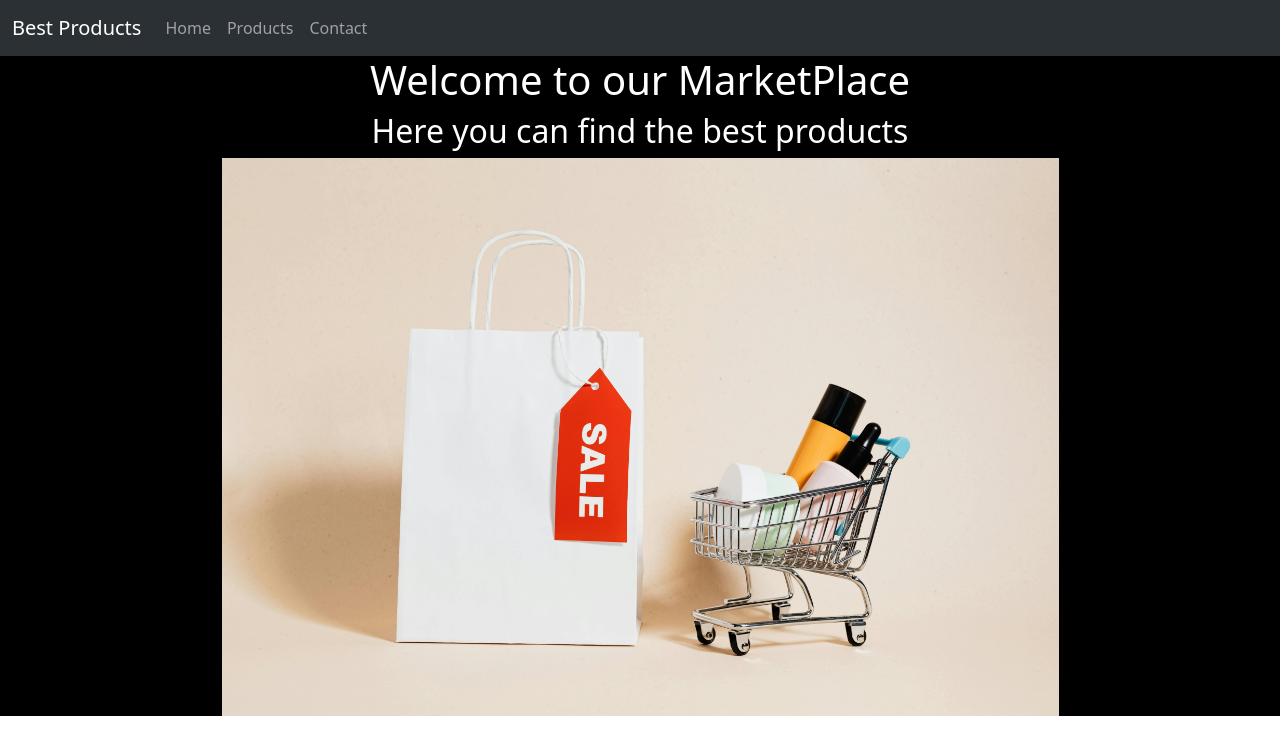
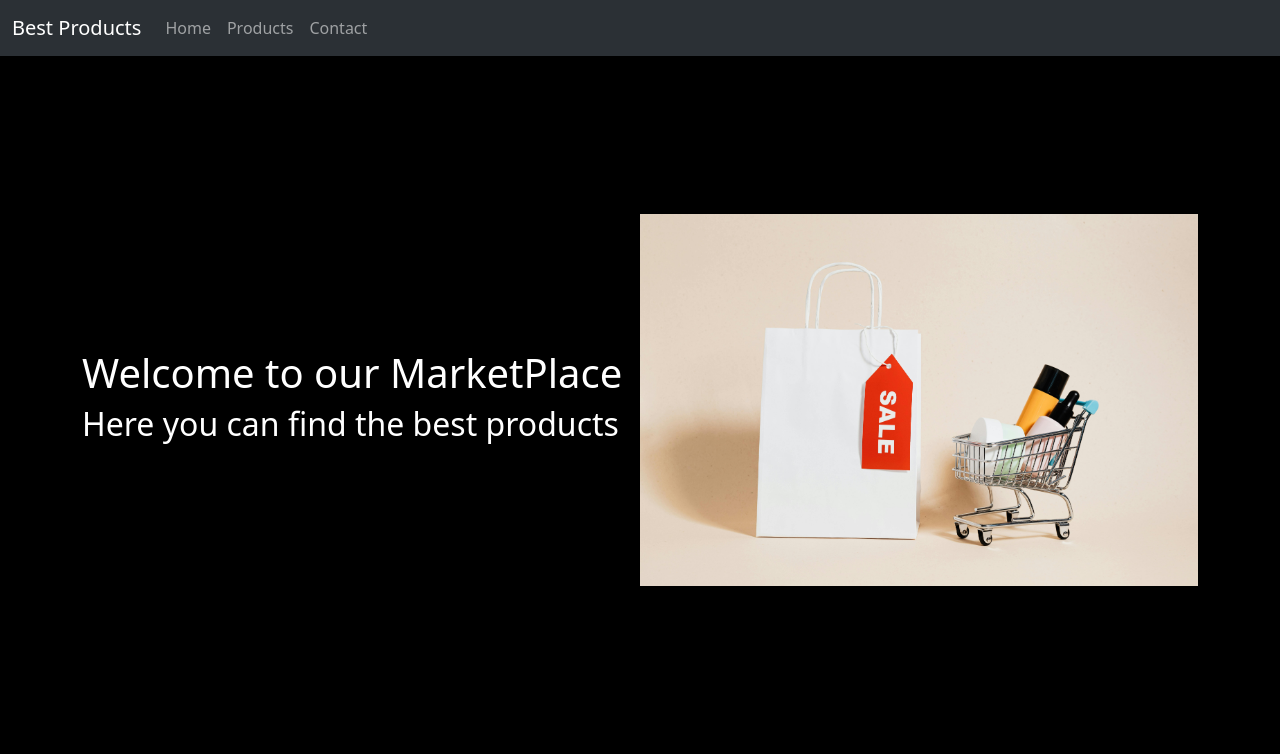
Before and after one commit to emmanuel-cruz-dev/proyecto-angular, an Angular app: page / in a window 1280 px wide. Shown: the top 754 px of the page. Built offline with nearby package versions, Linux system fonts and the light colour scheme.

Commit message:
estilos en clases home y products

```diff
--- a/src/app/app.component.css
+++ b/src/app/app.component.css
@@ -1,4 +1,16 @@
 .general-styles{
   background-color: black;
   color: white;
+  min-height: 100vh;
+  display: flex;
+  flex-direction: column;
+  justify-content: center;
+  align-items: center;
 }
+
+.navbar{
+  width: 100%;
+  position: fixed;
+  top: 0;
+  left: 0;
+}
--- a/src/app/pages/home/home.component.css
+++ b/src/app/pages/home/home.component.css
@@ -1,11 +1,11 @@
 .container {
   display: flex;
-  flex-direction: column;
+  justify-content: space-between;
   align-items: center;
 }
 
 img {
-  width: 75%;
+  width: 50%;
   height: auto;
   object-fit: cover;
 }
--- a/src/app/pages/home/home.component.html
+++ b/src/app/pages/home/home.component.html
@@ -1,5 +1,7 @@
 <div class="container">
-  <h1>Welcome to our MarketPlace</h1>
-  <h2>Here you can find the best products</h2>
+  <div>
+    <h1>Welcome to our MarketPlace</h1>
+    <h2>Here you can find the best products</h2>
+  </div>
   <img src="/assets/image.jpg" alt="productos" />
 </div>
--- a/src/app/pages/products/products.component.css
+++ b/src/app/pages/products/products.component.css
@@ -0,0 +1,3 @@
+.products-container {
+  margin-top: 5rem;
+}
--- a/src/app/pages/products/products.component.html
+++ b/src/app/pages/products/products.component.html
@@ -1,4 +1,4 @@
-<div class="container">
+<div class="container products-container">
   <h1>These are our products</h1>
   <table class="table table-dark table-striped">
     <thead>
```
